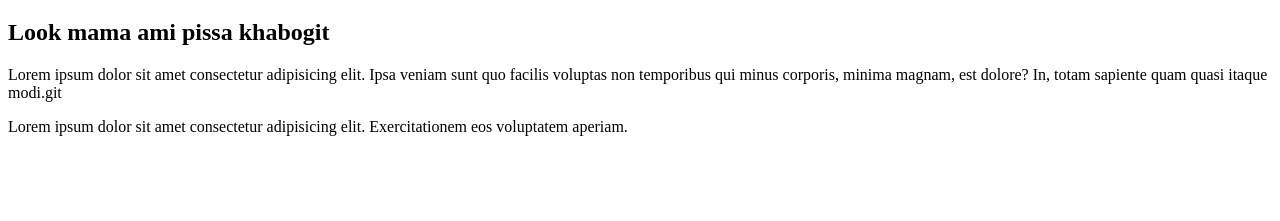
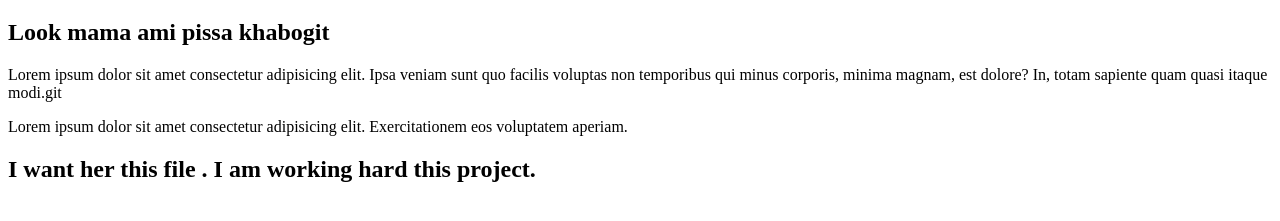
Before and after one commit to mazharul99tech/my-first-website, a plain HTML site: page index.html in a window 1280 px wide. Shown: the part 61-282 px from the top of the page. Drawn offline with Linux system fonts and the light colour scheme.

Commit message:
Update index.html

```diff
--- a/index.html
+++ b/index.html
@@ -13,6 +13,8 @@
     <p>Lorem ipsum dolor sit amet consectetur adipisicing elit. Ipsa veniam sunt quo facilis voluptas non temporibus qui
         minus corporis, minima magnam, est dolore? In, totam sapiente quam quasi itaque modi.git </p>
     <p>Lorem ipsum dolor sit amet consectetur adipisicing elit. Exercitationem eos voluptatem aperiam.</p>
+
+    <h2>I want her this file . I am working hard this project. </h2>
 </body>
 
 </html>
```
